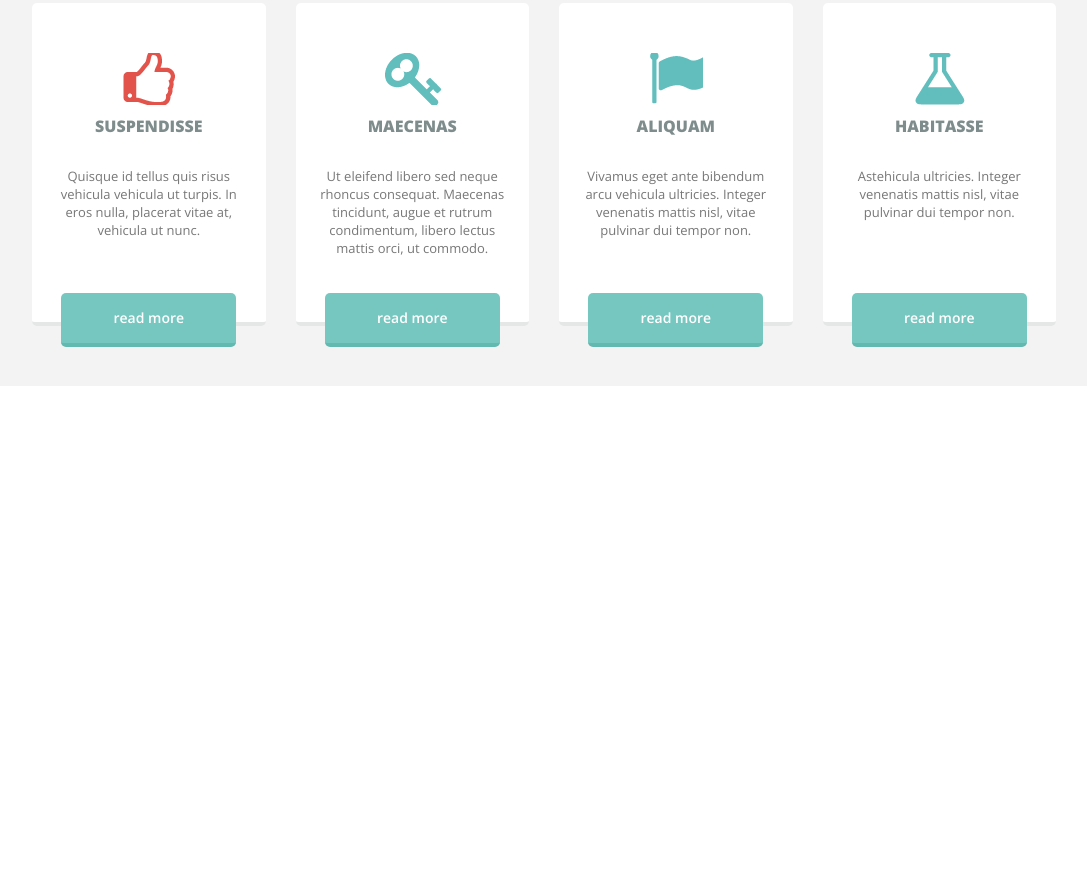
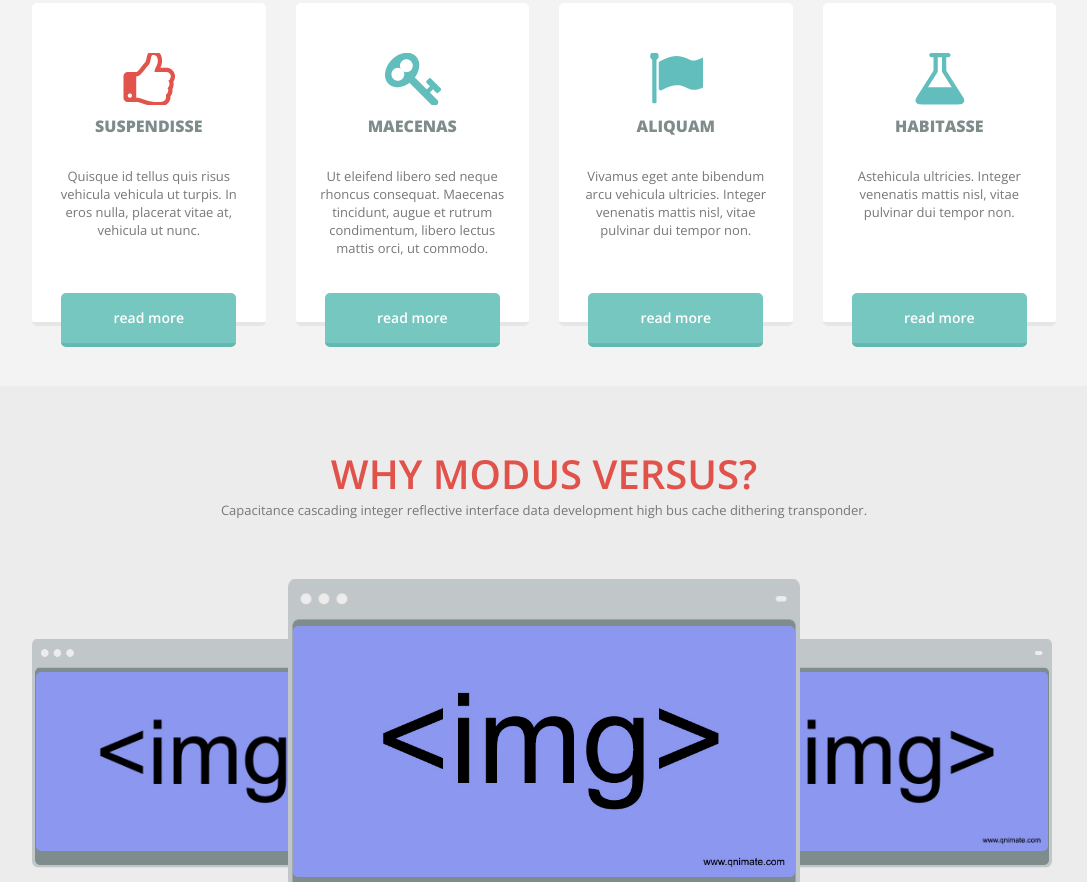
Before and after one commit to GGrify/Main, a plain HTML site: page index.html in a window 1280 px wide. Shown: the part 804-1686 px from the top of the page, without its empty margins (96-1183 px from the left). Before the commit the page ends 1190 px from the top, so only its background shows below. Drawn offline with nearby package versions, Linux system fonts and the light colour scheme.

Commit message:
Added new block

```diff
--- a/css/index.css
+++ b/css/index.css
@@ -322,3 +322,48 @@ nav>div>a{
 .part:nth-child(4){
 	margin-left: 22.5px;
 }
+.about{
+	padding: 0 10%;
+	background: #ececec;
+	text-align: center;
+}
+.heading>h2{
+	font-weight: 600;
+	color: #e1524b;
+	font-size: 40px;
+	padding-top: 60px;
+}
+.heading>p{
+	color: #777777;
+	font-size: 13px;
+}
+.browser{
+	display: grid;
+	margin-top: 60px;
+	grid-template-columns: 3fr 6fr 3fr;
+}
+.browser>div{
+	background-image: url("../img/bg.png");
+	background-size: 100%;
+	background-repeat: no-repeat;
+}
+.browsertoleft{
+	margin-top: 60px;
+	width: 140%;
+	padding: 33px 0 0 4px;
+}
+.browsertocenter{
+	z-index: 5;
+	padding: 47px 5px 0 5px;
+}
+.browsertoright{
+	margin-top: 60px;
+	width: 140%;
+	margin-left: -43%;
+	z-index: 4;
+	padding: 33px 4px 0 0;
+}
+.browser>div>img{
+	width: 100%;
+	border-radius: 5px;
+}
--- a/index.html
+++ b/index.html
@@ -92,6 +92,17 @@
 		</div>
 	</div>
 
+	<div class="about">
+		<div class="heading">
+			<h2>WHY MODUS VERSUS?</h2>
+			<p>Capacitance cascading integer reflective interface data development high bus cache dithering transponder.</p>
+		</div>
+		<div class="browser">
+			<div class="browsertoleft"><img src="img/images2.jpg" alt=""></div>
+			<div class="browsertocenter"><img src="img/images2.jpg" alt=""></div>
+			<div class="browsertoright"><img src="img/images2.jpg" alt=""></div>
+		</div>
+	</div>
 
 	<script src="js/index.js"></script>
 </body>
```
Also changed, not shown: img/bg.png (added), img/images2.jpg (added).
